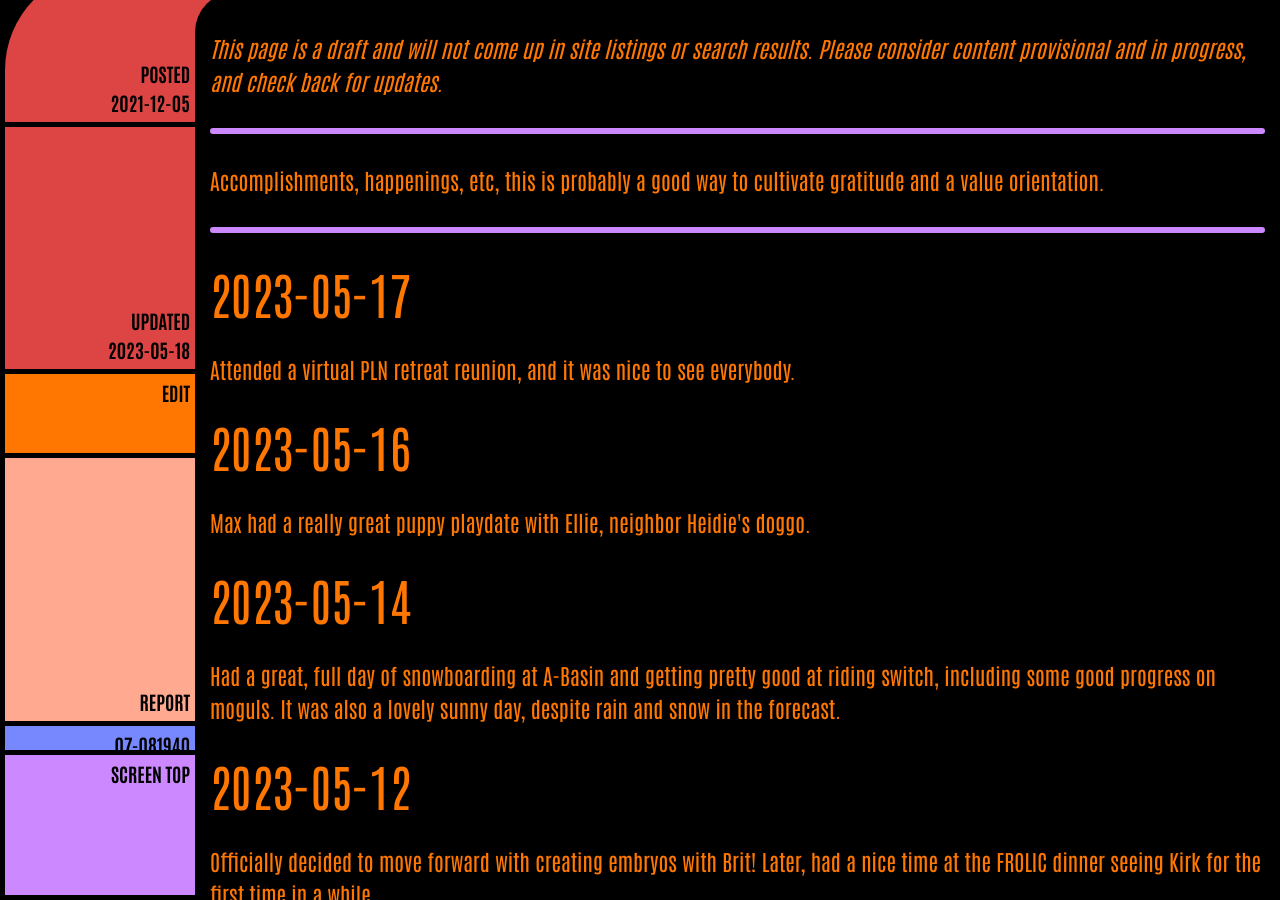
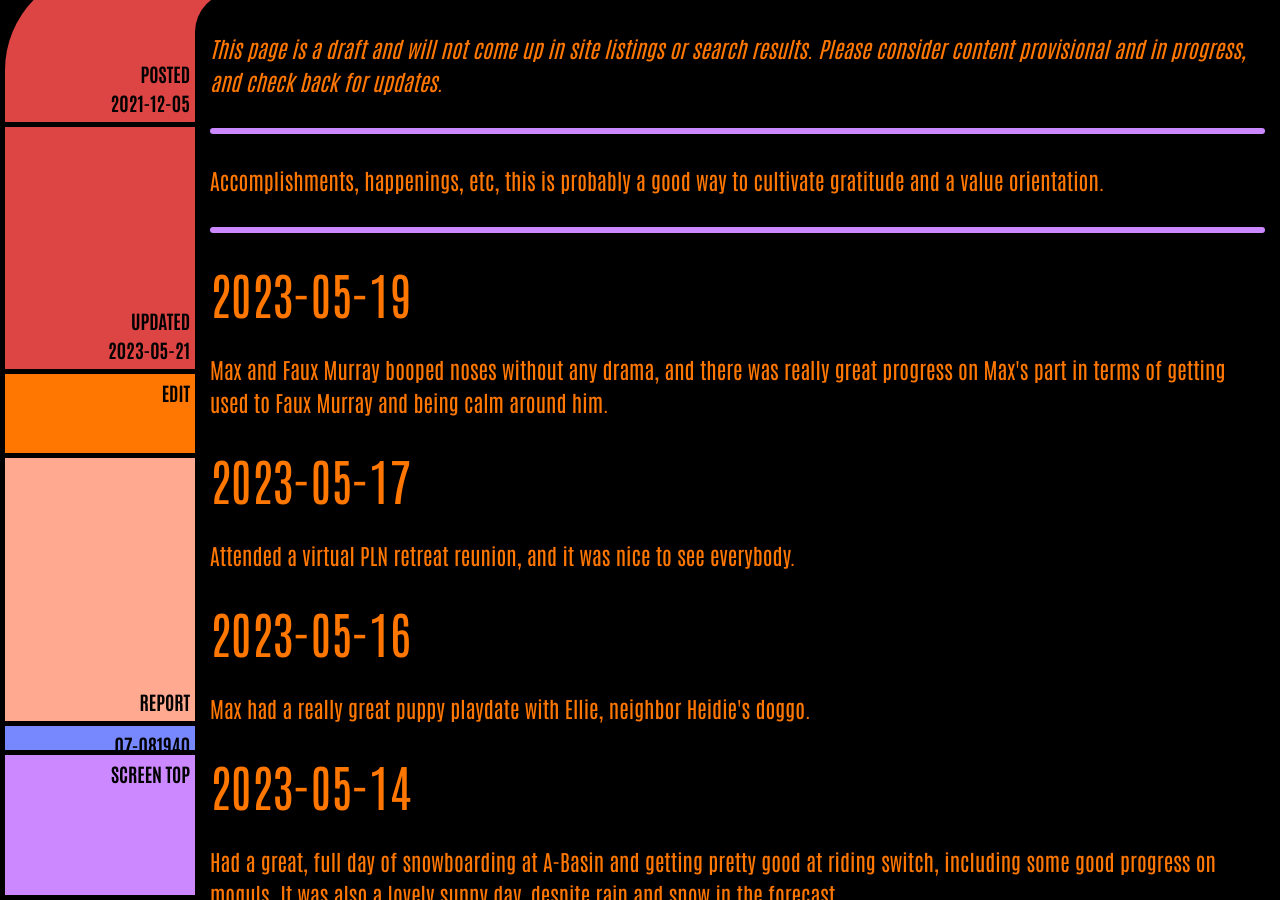
Before and after one commit to ArthurZey/arthurzey.github.io, a Jekyll site: the page built from _pages/one-good-thing.md, in a window 1280 px wide and 900 px high, scrolled down 333 px. Built offline with Jekyll 4.4.1, drawn with Linux system fonts in a browser that asks for light colours.

Commit message:
added 2023-05-19

```diff
--- a/_pages/one-good-thing.md
+++ b/_pages/one-good-thing.md
@@ -2,12 +2,15 @@
 title: One Good Thing
 description: "Accomplishments, happenings, etc, this is probably a good way to cultivate gratitude and a value orientation."
 date: "2021-12-05"
-last_modified_at: "2023-05-18T14:42:20+00:00"
+last_modified_at: "2023-05-21T02:14:04+00:00"
 tags:
   - happenings
   - draft
 sitemap: false
 ---
+
+## 2023-05-19
+Max and Faux Murray booped noses without any drama, and there was really great progress on Max's part in terms of getting used to Faux Murray and being calm around him.
 
 ## 2023-05-17
 Attended a virtual PLN retreat reunion, and it was nice to see everybody.
```
